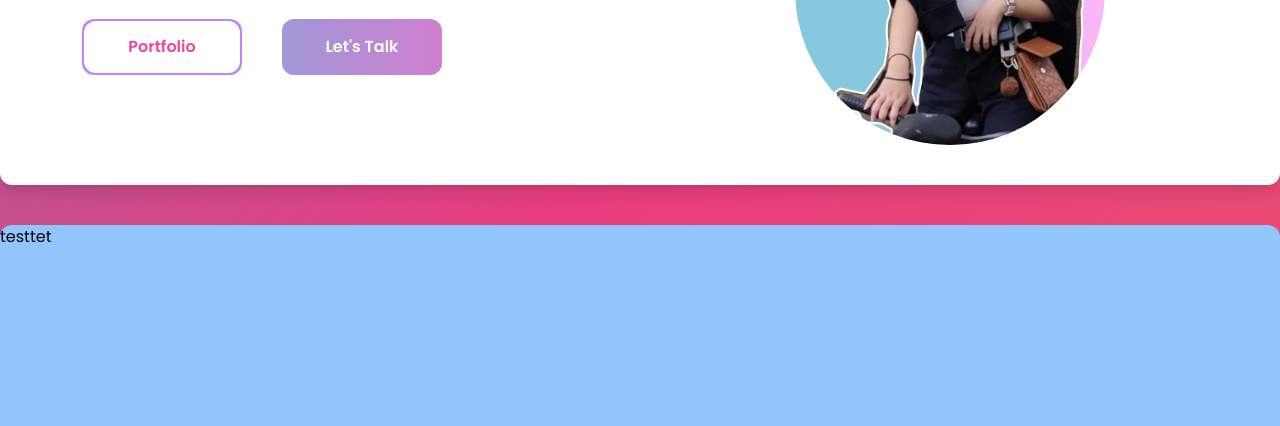
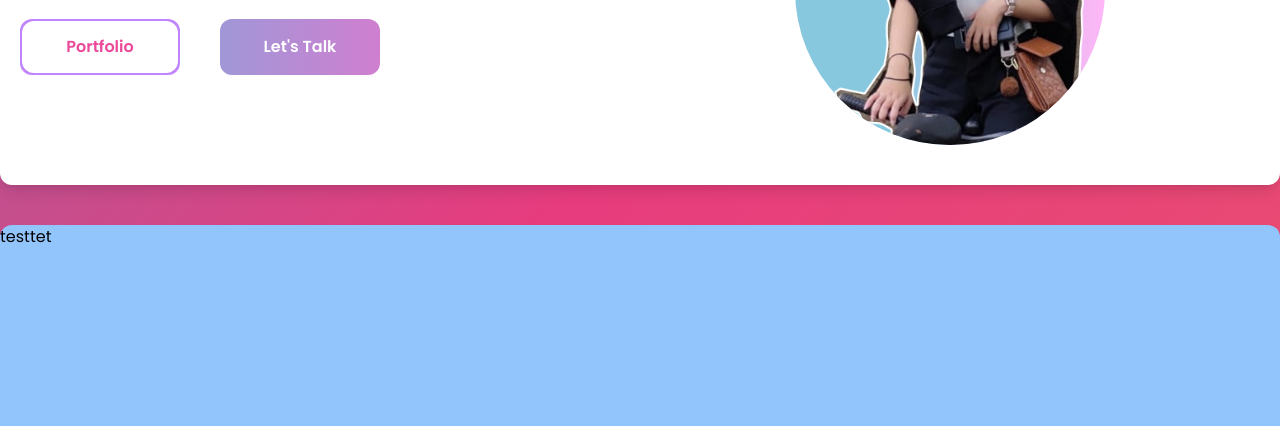
Before and after one commit to itsMeRickyy/Cindy-Resume, a website: page index.html in a window 1280 px wide. Shown: the part 374-800 px from the top of the page. Drawn offline with Linux system fonts and the light colour scheme; a web font is replaced by a local one.

Commit message:
memperbaiki bagian button di header

```diff
--- a/index.html
+++ b/index.html
@@ -123,7 +123,7 @@
                 </ul>
               </div>
               <!-- mobile breakpoint button -->
-              <div class="pt-7 gap-10 mx-auto w-[80%] hidden md:flex">
+              <div class="pt-7 gap-10 mx-auto hidden md:flex">
                 <div class="w-32 h-12 md:w-40 md:h-14 bg-purple-400 flex rounded-xl p-[2px]">
                   <a href="" class="w-full bg-white rounded-xl font-bold flex justify-center items-center text-pink-500">Portfolio</a>
                 </div>
```
Also changed, not shown: public/style.css.
